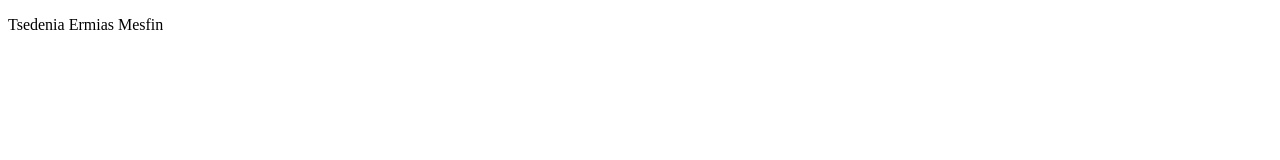
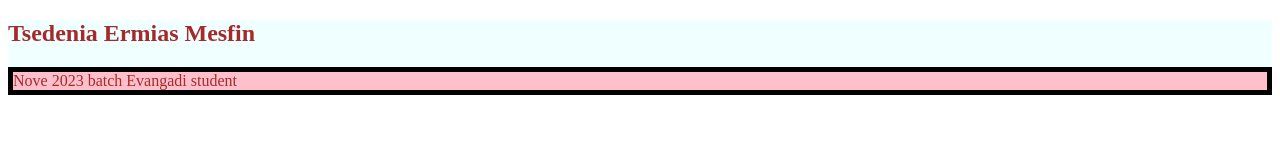
Before and after one commit to tsedeniaermias/TsediExercise, a plain HTML site: page index.html in a window 1280 px wide. Drawn offline with Linux system fonts and the light colour scheme.

Commit message:
link style and script to html

```diff
--- a/css/tsedi.css
+++ b/css/tsedi.css
@@ -2,3 +2,7 @@
     background-color:azure;
     color: brown;
 }
+.pink {
+    background-color: pink;
+    border: solid 5px black;
+}
--- a/index.html
+++ b/index.html
@@ -4,12 +4,17 @@
     <meta charset="UTF-8">
     <meta name="viewport" content="width=device-width, initial-scale=1.0">
     <title>Group Project</title>
+    <link rel="stylesheet" href="./css/tsedi.css">
 </head>
 <body>
 
     <div class="tsedi">
-        <p>Tsedenia Ermias Mesfin</p>
+        <h2>Tsedenia Ermias Mesfin</h2>
+        <p class="pink">Nove 2023 batch Evangadi student</p>
     </div>
 
+
+
+    <script src="./js/script.js"></script>
 </body>
 </html>
--- a/js/script.js
+++ b/js/script.js
@@ -0,0 +1 @@
+alert("start studying for week 2")
```
